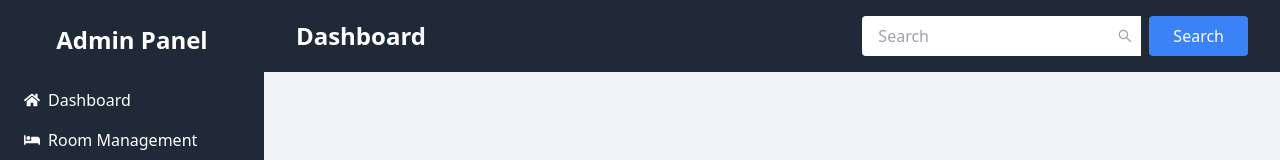
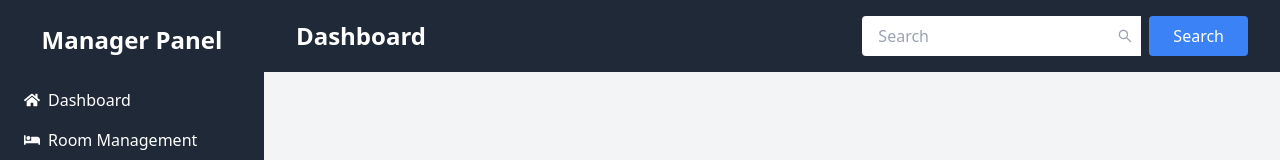
Before and after one commit to AhsanDev404/hostel-ease-admin, a Next.js app: page /manager/profile in a window 1280 px wide. Shown: the top 160 px of the page. Built offline with nearby package versions, Linux system fonts and the light colour scheme.

Commit message:
Update ManagerSidebar.jsx

```diff
--- a/components/ManagerSidebar.jsx
+++ b/components/ManagerSidebar.jsx
@@ -21,7 +21,7 @@ import {
 const ManagerSidebar = () => {
   return (
     <div className="w-80 h-screen bg-gray-800 text-white sticky top-0 left-0  flex flex-col items-center p-6">
-      <div className="text-2xl font-bold mb-8">Admin Panel</div>
+      <div className="text-2xl font-bold mb-8">Manager Panel</div>
       <ul className="w-full">
         <li className="mb-4">
           <Link href="/manager">
```
